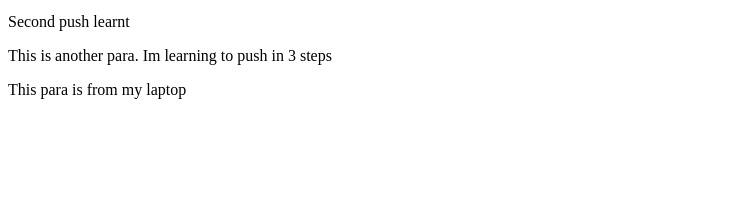
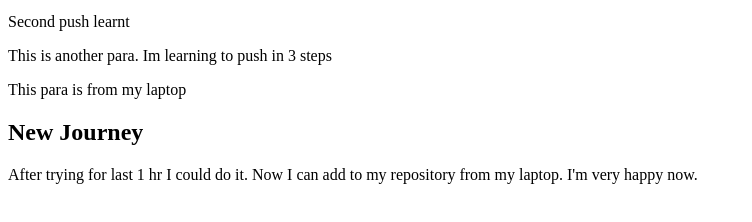
Before and after one commit to Yeasin09/my-first-website, a plain HTML site: page index.html in a window 1280 px wide. Shown: the part 88-310 px from the top of the page, without its empty margins (0-752 px from the left). Drawn offline with Linux system fonts and the light colour scheme.

Commit message:
second edit from laptop

```diff
--- a/index.html
+++ b/index.html
@@ -12,6 +12,8 @@
     <p>Second push learnt</p>
     <p>This is another para. Im learning to push in 3 steps</p>
     <p>This para is from my laptop</p>
+    <h2>New Journey</h2>
+    <p>After trying for last 1 hr I could do it. Now I can add to my repository from my laptop. I'm very happy now.</p>
 
 </body>
 </html>
```
